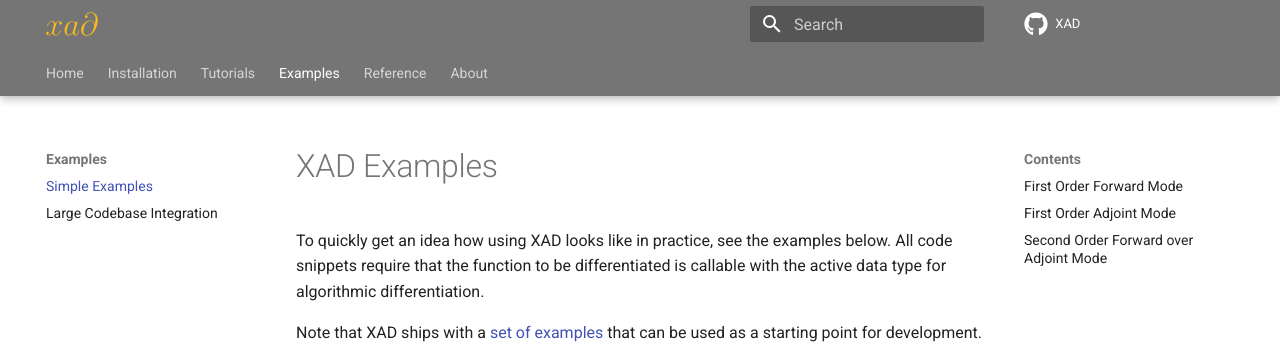
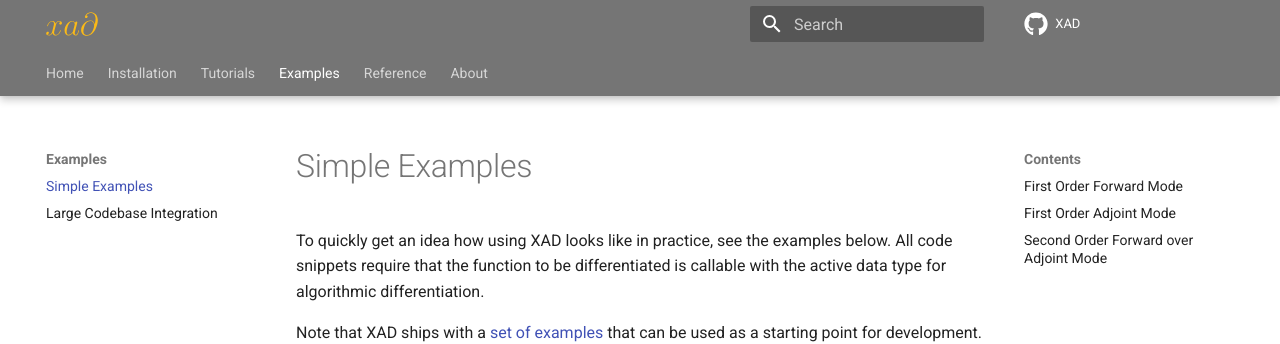
Before and after one commit to auto-differentiation/xad, an MkDocs documentation site: the page built from docs/examples/simple_examples.md, in a window 1280 px wide and 900 px high. Shown: the top 344 px of the window. Built offline with MkDocs 1.6.1 and Material for MkDocs 9.7.7, drawn with Linux system fonts in a browser that asks for light colours; comment, search, counter and statistics services are not loaded.

Commit message:
filename changes to match navigation headings

```diff
--- a/docs/examples/xad_examples.md
+++ b/docs/examples/simple_examples.md
@@ -4,7 +4,7 @@
 ---
 
 
-# XAD Examples
+# Simple Examples
 
 To quickly get an idea how using XAD looks like in practice,
 see the examples below.
--- a/mkdocs.yml
+++ b/mkdocs.yml
@@ -95,7 +95,7 @@
       redirect_maps:
         'aad.md': 'tutorials/aad.md'
         'tutorials.md': 'tutorials/aad.md'
-        'examples.md': 'examples/xad_examples.md'
+        'examples.md': 'examples/simple_examples.md'
         'quantlib.md': 'examples/quantlib.md'
         'ref.md': 'ref/headers.md'
 
@@ -148,7 +148,7 @@
     - Higher-Order Derivatives: tutorials/higher_order.md
     - Handling Discontinuities: tutorials/smoothed_math.md
   - Examples:
-    - Simple Examples: examples/xad_examples.md
+    - Simple Examples: examples/simple_examples.md
     - Large Codebase Integration: examples/quantlib.md
   - Reference:
     - Headers and Namespaces: ref/headers.md
```
Also changed, not shown: docs/README.md (+2 -2 lines).
